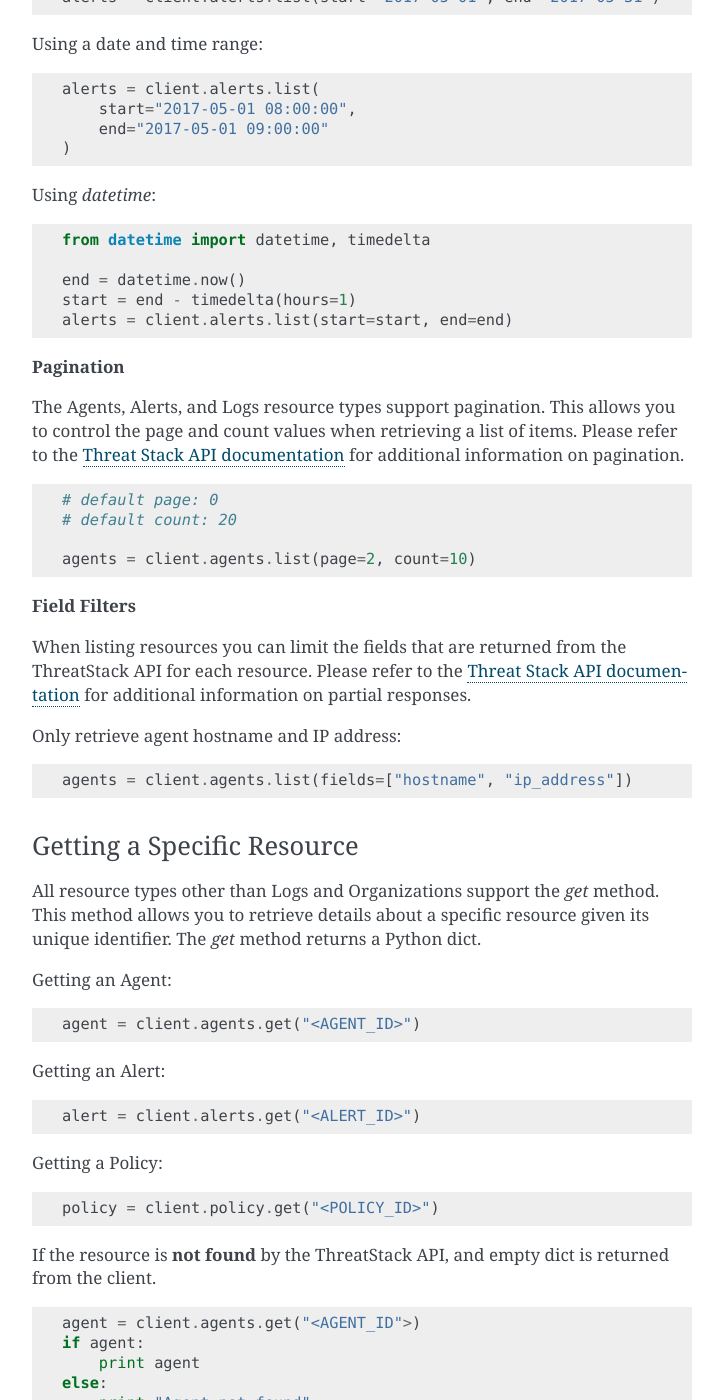
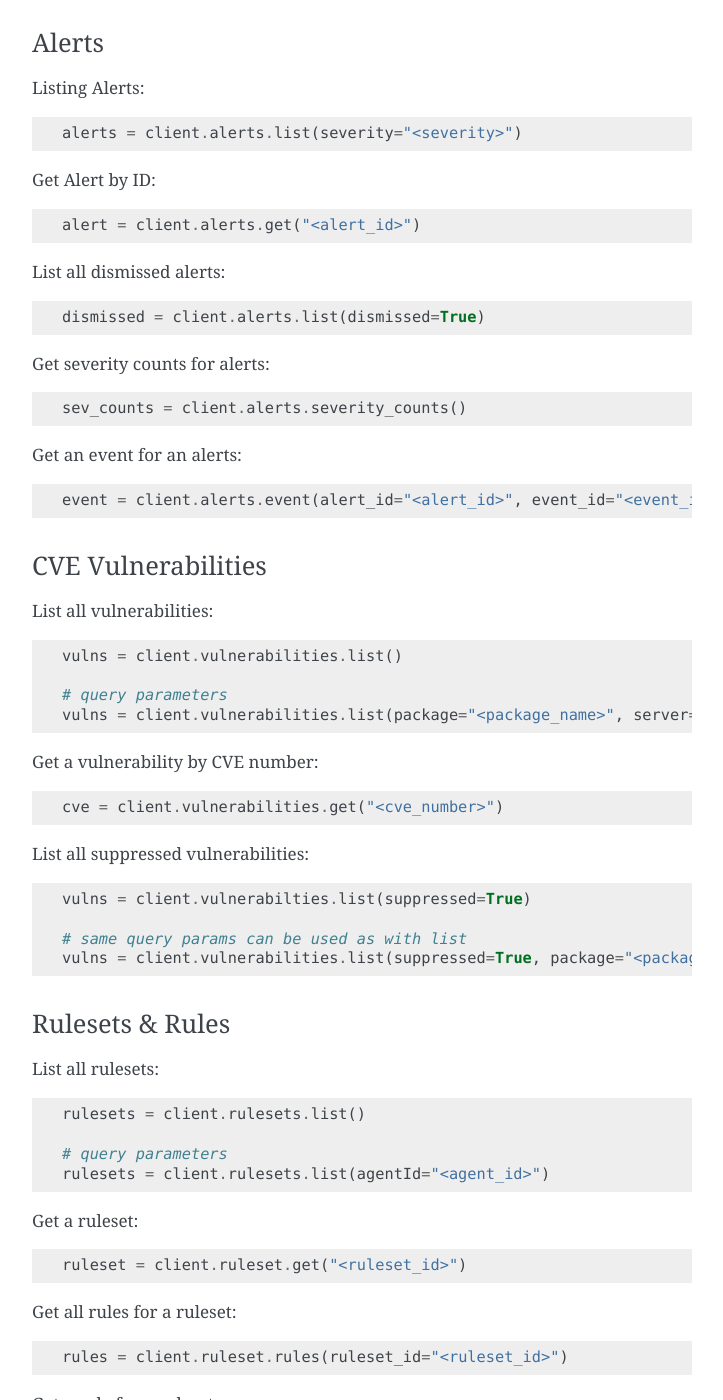
Before and after one commit to purecloudlabs/threatstack-python-client, a Sphinx documentation site: the page built from docs/index.rst, in a window 1280 px wide and 1400 px high, scrolled down 2090 px. Shown: the whole window, without its empty margins (388-1111 px from the left). Built offline with Sphinx 7.4.7, drawn with Linux system fonts in a browser that asks for light colours; some of the changed text lies outside the part shown.

Commit message:
add v2 docs

```diff
--- a/docs/conf.py
+++ b/docs/conf.py
@@ -54,7 +54,7 @@ author = u'Genesys | Interactive Intelligence, Inc.'
 # built documents.
 #
 # The short X.Y version.
-version = u'1.0.4'
+version = u'1.1.0'
 # The full version, including alpha/beta/rc tags.
 release = version
 
--- a/docs/index.rst
+++ b/docs/index.rst
@@ -10,8 +10,11 @@ Welcome to Threat Stack Python Client's documentation!
 The Threat Stack Python Client is a library which allows Python developers to write software that makes use of Threat Stack REST API.
 
 .. toctree::
-   :maxdepth: 2
+   :maxdepth: 1
    :caption: Contents:
+
+   v1/index.rst
+
 
 Installation
 ============
@@ -28,11 +31,11 @@ Resource Types
 --------------
 - agents
 - alerts
-- logs
-- organizations
-- policies
+- cve vulnerabilities
+- rulesets and rules
+- servers
 
-For details on each resource please refer to the `Threat Stack API documentation <https://app.threatstack.com/api/docs/>`_.
+For details on each resource please refer to the `Threat Stack API documentation <https://apidocs.threatstack.com/v2/v2-documentation>`_.
 
 
 Create a new client
@@ -41,24 +44,38 @@ Import and create a new Threat Stack client::
 
     from threatstack import ThreatStack
 
-    client = ThreatStack("<API_KEY>")
+    client = ThreatStack(api_key="<API_KEY>", org_id="<ORG_ID>")
 
 Additional *optional* parameters can be specified when creating a new client object::
 
-    # default api_version: 1
+    # default api_version: 2
     # default http request timeout = 120
 
     client = ThreatStack(
         api_key=<"API_KEY>",
         org_id="<ORG_ID>",
-        api_version=1,
-        timeout=120
+        api_version=[1 or 2],
+        timeout=<SECONDS>
     )
 
-Listing Resources
------------------
+See 'V1 Client Documentation' for using the V1 ThreatStack API Client.
 
-All resource types support a *list* method which returns a generator.  The generator can be used to iterate over the results.  NOTE: The *list* method uses the default time range for the resouce (see Time Ranges below).
+Time Ranges
+-----------
+
+Time ranges can be specified when listing resources using the `start` and `end` parameters::
+
+    now = datetime.now()
+    one_hour_ago = now - timedelta(hours=1)
+
+    alerts = client.alerts.list(start=one_hour_ago, end=now)
+
+    for alert in alerts:
+        details = client.alerts.get(alert["id"])
+
+
+Agents
+------
 
 Listing Agents::
 
@@ -68,125 +85,95 @@ Listing Agents::
     for agent in agents:
         print agent["id"]
 
+    # query parameters
+    agents = client.agents.list(type=<"monitor" or "investigate">, hostname=<"hostname">, instanceId="<instanceId">)
+
+Offline Agents::
+
+    By default only online agents will be listed. To get offline agents set offline to True.
+
+    offline_agents = client.agents.list(offline=True)
+
+Get agent by ID::
+
+    agent = client.agents.get("<agent_id>")
+
+
+Alerts
+------
 Listing Alerts::
 
-    alerts = client.alerts.list()
+    alerts = client.alerts.list(severity="<severity>")
 
-Listing Logs::
+Get Alert by ID::
 
-    logs = client.logs.list()
+	alert = client.alerts.get("<alert_id>")
 
-Listing Organizations::
+List all dismissed alerts::
 
-    orgs = client.organizations.list()
+	dismissed = client.alerts.list(dismissed=True)
 
-Listing Policies::
+Get severity counts for alerts::
 
-    policies = client.policies.list()
+	sev_counts = client.alerts.severity_counts()
+
+Get an event for an alerts::
+
+    event = client.alerts.event(alert_id="<alert_id>", event_id="<event_id>")
 
 
+CVE Vulnerabilities
+-------------------
 
-**Time Ranges**
+List all vulnerabilities::
 
-Each resource type has a default date/time range that is applied by the Threat Stack API when listing items.  Please refer to the `Threat Stack API documentation <https://app.threatstack.com/api/docs/>`_ for additional information on these default date/time ranges.  To specify a date/time range other than the default, the **start** and **end** parameters can be used.
+    vulns = client.vulnerabilities.list()
 
-Using a date range::
+    # query parameters
+    vulns = client.vulnerabilities.list(package="<package_name>", server="<instanceId/hostname>", agent="<agentId>")
 
-    alerts = client.alerts.list(start="2017-05-01", end="2017-05-31")
+Get a vulnerability by CVE number::
 
-Using a date and time range::
+	cve = client.vulnerabilities.get("<cve_number>")
 
-    alerts = client.alerts.list(
-        start="2017-05-01 08:00:00",
-        end="2017-05-01 09:00:00"
-    )
+List all suppressed vulnerabilities::
 
-Using *datetime*::
+    vulns = client.vulnerabilties.list(suppressed=True)
 
-    from datetime import datetime, timedelta
-
-    end = datetime.now()
-    start = end - timedelta(hours=1)
-    alerts = client.alerts.list(start=start, end=end)
+    # same query params can be used as with list
+    vulns = client.vulnerabilities.list(suppressed=True, package="<package_name>", server="<instanceId/hostname>", agent="<agentId>")
 
 
+Rulesets & Rules
+----------------
 
-**Pagination**
+List all rulesets::
 
-The Agents, Alerts, and Logs resource types support pagination.  This allows you to control the page and count values when retrieving a list of items.  Please refer to the `Threat Stack API documentation <https://app.threatstack.com/api/docs/>`_ for additional information on pagination. ::
+    rulesets = client.rulesets.list()
 
-    # default page: 0
-    # default count: 20
+    # query parameters
+    rulesets = client.rulesets.list(agentId="<agent_id>")
 
-    agents = client.agents.list(page=2, count=10)
+Get a ruleset::
+
+    ruleset = client.ruleset.get("<ruleset_id>")
+
+Get all rules for a ruleset::
+
+    rules = client.ruleset.rules(ruleset_id="<ruleset_id>")
+
+Get a rule for a ruleset::
+
+    rule = client.ruleset.rules(ruleset_id="<ruleset_id>", rule_id="<rule_id>")
 
 
+Servers
+-------
 
-**Field Filters**
+Get all servers::
 
-When listing resources you can limit the fields that are returned from the ThreatStack API for each resource.  Please refer to the `Threat Stack API documentation <https://app.threatstack.com/api/docs/>`_ for additional information on partial responses.
+    servers = client.servers.list()
 
-Only retrieve agent hostname and IP address::
+Get all non-monitored servers::
 
-    agents = client.agents.list(fields=["hostname", "ip_address"])
-
-
-Getting a Specific Resource
----------------------------
-
-All resource types other than Logs and Organizations support the *get* method.  This method allows you to retrieve details about a specific resource given its unique identifier.  The *get* method returns a Python dict.
-
-Getting an Agent::
-
-    agent = client.agents.get("<AGENT_ID>")
-
-Getting an Alert::
-
-    alert = client.alerts.get("<ALERT_ID>")
-
-Getting a Policy::
-
-    policy = client.policy.get("<POLICY_ID>")
-
-If the resource is **not found** by the ThreatStack API, and empty dict is returned from the client. ::
-
-    agent = client.agents.get("<AGENT_ID">)
-    if agent:
-        print agent
-    else:
-        print "Agent not found"
-
-
-Additional Methods
-==================
-
-Organizations
--------------
-
-The Organizations resource has a *users* method which returns a list of users for a given organization.
-
-Get users for an Organization::
-
-    users = client.organization.users("<org_id>")
-
-Additional Examples
-===================
-
-Retrieve list of alert ID's from the last hour and then get details for each alert::
-
-    from datetime import datetime, timedelta
-    from threatstack import ThreatStack, ThreatStackAPIError
-
-    client = ThreatStack("<API_KEY>")
-
-    now = datetime.now()
-    one_hour_ago = now - timedelta(hours=1)
-
-    try:
-        alerts = client.alerts.list(start=one_hour_ago, end=now, fields=["id"])
-
-        for alert in alerts:
-            details = client.alerts.get(alert["id"])
-
-    except ThreatStackAPIError:
-        print "The ThreatStack API returned an error response."
+    non_monitored = client.servers.list(non_monitored=True)
--- /dev/null
+++ b/docs/v1/index.rst
@@ -0,0 +1,169 @@
+V1 Client Documentation
+=======================
+
+Resource Types
+--------------
+- agents
+- alerts
+- logs
+- organizations
+- policies
+
+For details on each resource please refer to the `Threat Stack API documentation <https://app.threatstack.com/api/docs/>`_.
+
+
+Create a new client
+-------------------
+Import and create a new Threat Stack client::
+
+    from threatstack import ThreatStack
+
+    client = ThreatStack("<API_KEY>")
+
+Additional *optional* parameters can be specified when creating a new client object::
+
+    # default api_version: 1
+    # default http request timeout = 120
+
+    client = ThreatStack(
+        api_key=<"API_KEY>",
+        org_id="<ORG_ID>",
+        api_version=1,
+        timeout=120
+    )
+
+Listing Resources
+-----------------
+
+All resource types support a *list* method which returns a generator.  The generator can be used to iterate over the results.  NOTE: The *list* method uses the default time range for the resouce (see Time Ranges below).
+
+Listing Agents::
+
+    agents = client.agents.list()
+
+    # iterate over results
+    for agent in agents:
+        print agent["id"]
+
+Listing Alerts::
+
+    alerts = client.alerts.list()
+
+Listing Logs::
+
+    logs = client.logs.list()
+
+Listing Organizations::
+
+    orgs = client.organizations.list()
+
+Listing Policies::
+
+    policies = client.policies.list()
+
+
+
+**Time Ranges**
+
+Each resource type has a default date/time range that is applied by the Threat Stack API when listing items.  Please refer to the `Threat Stack API documentation <https://app.threatstack.com/api/docs/>`_ for additional information on these default date/time ranges.  To specify a date/time range other than the default, the **start** and **end** parameters can be used.
+
+Using a date range::
+
+    alerts = client.alerts.list(start="2017-05-01", end="2017-05-31")
+
+Using a date and time range::
+
+    alerts = client.alerts.list(
+        start="2017-05-01 08:00:00",
+        end="2017-05-01 09:00:00"
+    )
+
+Using *datetime*::
+
+    from datetime import datetime, timedelta
+
+    end = datetime.now()
+    start = end - timedelta(hours=1)
+    alerts = client.alerts.list(start=start, end=end)
+
+
+
+**Pagination**
+
+The Agents, Alerts, and Logs resource types support pagination.  This allows you to control the page and count values when retrieving a list of items.  Please refer to the `Threat Stack API documentation <https://app.threatstack.com/api/docs/>`_ for additional information on pagination. ::
+
+    # default page: 0
+    # default count: 20
+
+    agents = client.agents.list(page=2, count=10)
+
+
+
+**Field Filters**
+
+When listing resources you can limit the fields that are returned from the ThreatStack API for each resource.  Please refer to the `Threat Stack API documentation <https://app.threatstack.com/api/docs/>`_ for additional information on partial responses.
+
+Only retrieve agent hostname and IP address::
+
+    agents = client.agents.list(fields=["hostname", "ip_address"])
+
+
+Getting a Specific Resource
+---------------------------
+
+All resource types other than Logs and Organizations support the *get* method.  This method allows you to retrieve details about a specific resource given its unique identifier.  The *get* method returns a Python dict.
+
+Getting an Agent::
+
+    agent = client.agents.get("<AGENT_ID>")
+
+Getting an Alert::
+
+    alert = client.alerts.get("<ALERT_ID>")
+
+Getting a Policy::
+
+    policy = client.policy.get("<POLICY_ID>")
+
+If the resource is **not found** by the ThreatStack API, and empty dict is returned from the client. ::
+
+    agent = client.agents.get("<AGENT_ID">)
+    if agent:
+        print agent
+    else:
+        print "Agent not found"
+
+
+Additional Methods
+------------------
+
+Organizations
+-------------
+
+The Organizations resource has a *users* method which returns a list of users for a given organization.
+
+Get users for an Organization::
+
+    users = client.organization.users("<org_id>")
+
+Additional Examples
+-------------------
+
+Retrieve list of alert ID's from the last hour and then get details for each alert::
+
+    from datetime import datetime, timedelta
+    from threatstack import ThreatStack, ThreatStackAPIError
+
+    client = ThreatStack("<API_KEY>")
+
+    now = datetime.now()
+    one_hour_ago = now - timedelta(hours=1)
+
+    try:
+        alerts = client.alerts.list(start=one_hour_ago, end=now, fields=["id"])
+
+        for alert in alerts:
+            details = client.alerts.get(alert["id"])
+
+    except ThreatStackAPIError:
+        print "The ThreatStack API returned an error response."
```
Also changed, not shown: 14 other files.
